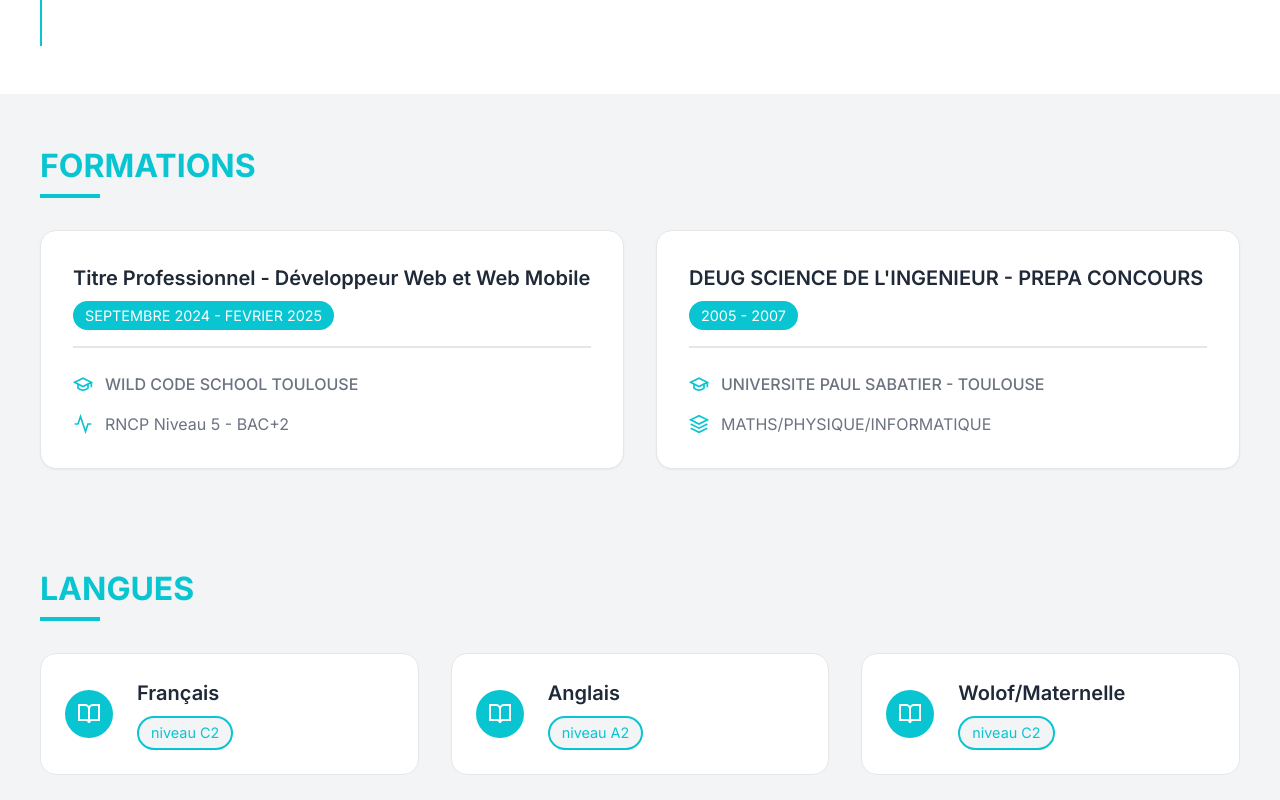
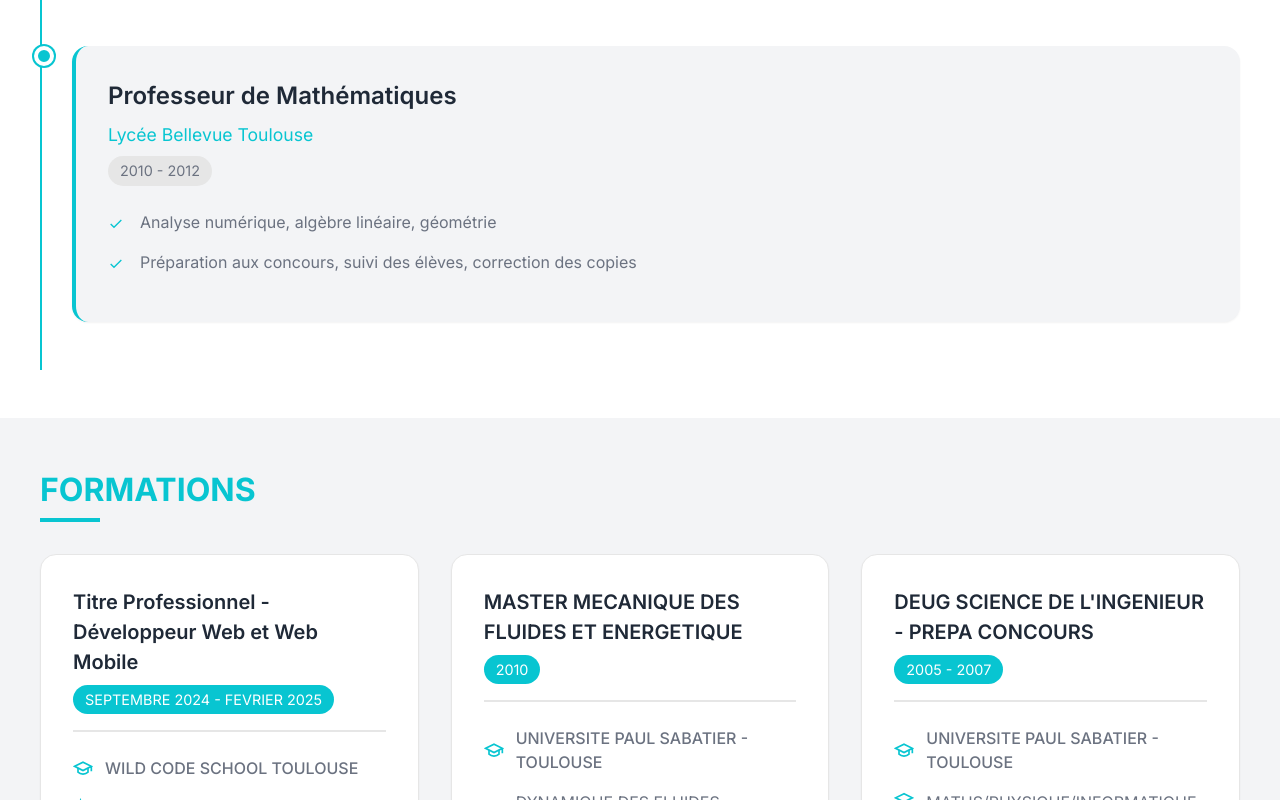
Before and after one commit to abdoukhoudoss/portfolio, a React (Vite) app: page / in a window 1280 px wide. Shown: the part 4360-5160 px from the top of the page. Built offline with nearby package versions, Linux system fonts and the light colour scheme.

Commit message:
feat: update informations

```diff
--- a/src/data/education.ts
+++ b/src/data/education.ts
@@ -8,9 +8,15 @@ export const education: Education[] = [
       period: "SEPTEMBRE 2024 - FEVRIER 2025",
       level: "RNCP Niveau 5 - BAC+2"
     },
-
     {
       id: 2,
+      degree: "MASTER MECANIQUE DES FLUIDES ET ENERGETIQUE",
+      school: "UNIVERSITE PAUL SABATIER - TOULOUSE",
+      period: "2010",
+      specialization: "DYNAMIQUE DES FLUIDES, ENERGETIQUE & TRANSFERTS "
+    },
+    {
+      id: 3,
       degree: "DEUG SCIENCE DE L'INGENIEUR - PREPA CONCOURS",
       school: "UNIVERSITE PAUL SABATIER - TOULOUSE",
       period: "2005 - 2007",
--- a/src/data/experience.ts
+++ b/src/data/experience.ts
@@ -42,5 +42,15 @@ export const experiences: Experience[] = [
         "Gestion d'équipe, management et gestion des stocks"
       ]
     },
+    {
+      id: 5,
+      position: "Professeur de Mathématiques",
+      company: "Lycée Bellevue Toulouse",
+      period: " 2010 - 2012",
+      responsibilities: [
+        "Analyse numérique, algèbre linéaire, géométrie",
+        "Préparation aux concours, suivi des élèves, correction des copies"
+      ]
+    },
 
   ];
```
Also changed, not shown: 2 other files (tests, documents, lock files or other folders).
